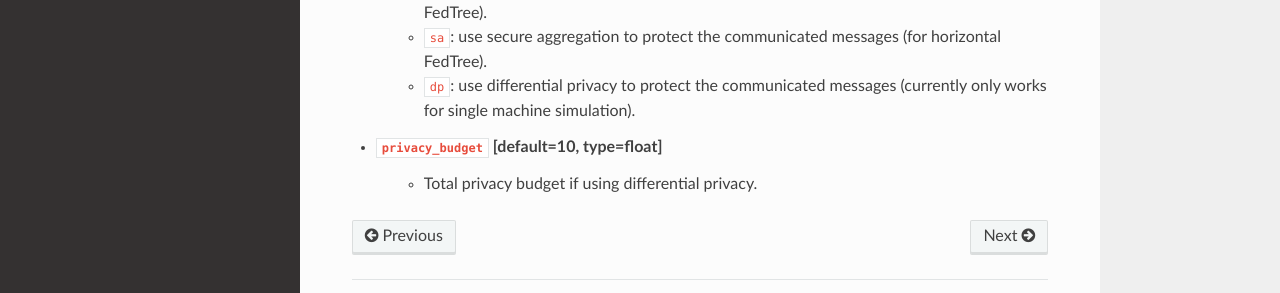
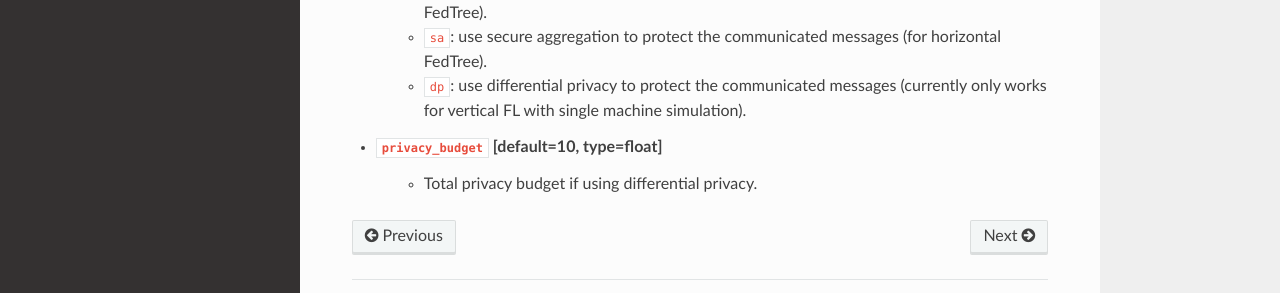
Before and after one commit to Xtra-Computing/FedTree, a Sphinx documentation site: the page built from docs/source/Parameters.rst, in a window 1280 px wide and 900 px high, scrolled down 2218 px. Shown: the part 515-808 px from the top of the window. Built offline with Sphinx 7.4.7 and the Read the Docs theme 2.0.0, drawn with Linux system fonts in a browser that asks for light colours.

Commit message:
update docs

```diff
--- a/docs/source/Parameters.rst
+++ b/docs/source/Parameters.rst
@@ -105,7 +105,7 @@ Parameters for Privacy Protection
     - ``none``: no additional method is used to protect the communicated messages (raw data is not transferred).
     - ``he``: use homomorphic encryption to protect the communicated messages (for vertical FedTree).
     - ``sa``: use secure aggregation to protect the communicated messages (for horizontal FedTree).
-    - ``dp``: use differential privacy to protect the communicated messages (currently only works for single machine simulation).
+    - ``dp``: use differential privacy to protect the communicated messages (currently only works for vertical FL with single machine simulation).
 
 
 * ``privacy_budget`` [default=10, type=float]
```
